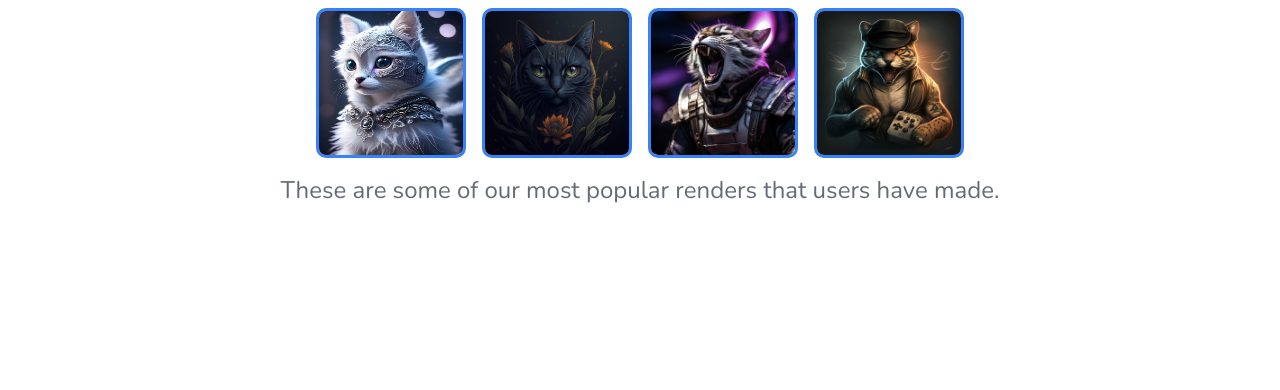
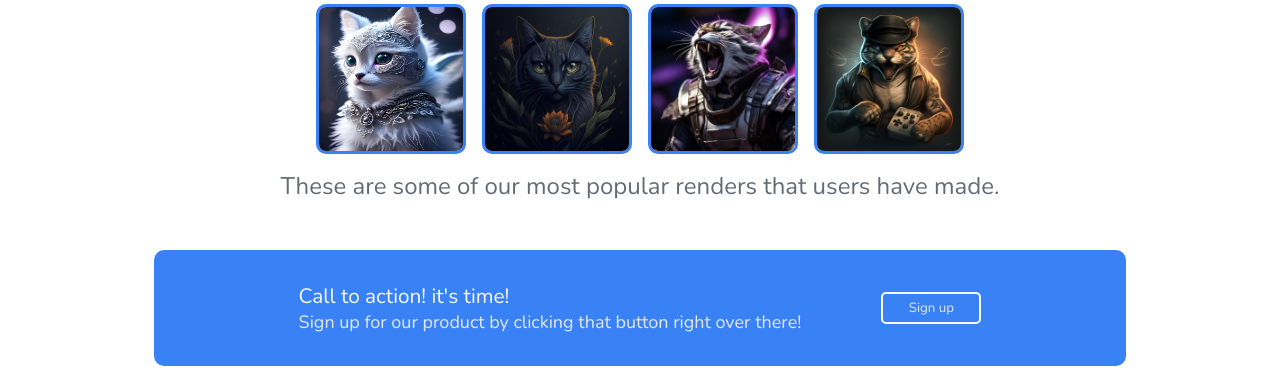
Before and after one commit to Ahmed-A-K/Odin-portfolio, a plain HTML site: page index.html in a window 1280 px wide. Shown: the part 517-907 px from the top of the page. Before the commit the page ends 800 px from the top, so only its background shows below. Drawn offline with nearby package versions, Linux system fonts and the light colour scheme.

Commit message:
Completed the article section

```diff
--- a/index.html
+++ b/index.html
@@ -60,7 +60,15 @@
     </main>
 
     <article>
-      <div class="container"></div>
+      <div class="container flex">
+        <div>
+          <h3>Call to action! it's time!</h3>
+          <p>
+            Sign up for our product by clicking that button right over there!
+          </p>
+        </div>
+        <button class="btn">Sign up</button>
+      </div>
     </article>
   </body>
 </html>
--- a/style.css
+++ b/style.css
@@ -33,14 +33,15 @@
 
 .btn {
   background-color: #3882f6;
-  padding: 0.5rem;
+  padding: 0.3rem 0.5rem;
   margin: 0.5rem 0rem;
   min-width: 6.25rem;
   border: none;
-  border-radius: 10px;
+  border-radius: 5px;
   color: #e5e7eb;
   font-weight: 400;
   font-family: "Nunito", sans-serif;
+  cursor: pointer;
 }
 
 .quote {
@@ -62,6 +63,13 @@ h1 {
 h2 {
   font-size: 2.25rem;
   color: #1f2937;
+  font-family: "Nunito", sans-serif;
+  font-weight: 400;
+}
+
+h3 {
+  font-size: 1.3rem;
+  color: #f8faf8;
   font-family: "Nunito", sans-serif;
   font-weight: 400;
 }
@@ -143,3 +151,20 @@ main {
 }
 
 /* article section */
+article {
+  padding: 1.5rem;
+  & .container {
+    background-color: #3882f6;
+    padding: 2rem 0rem;
+    border-radius: 10px;
+    max-width: 60.75rem;
+  }
+
+  & .flex {
+    gap: 5rem;
+  }
+
+  & .btn {
+    border: 2px solid #f8faf8;
+  }
+}
```
